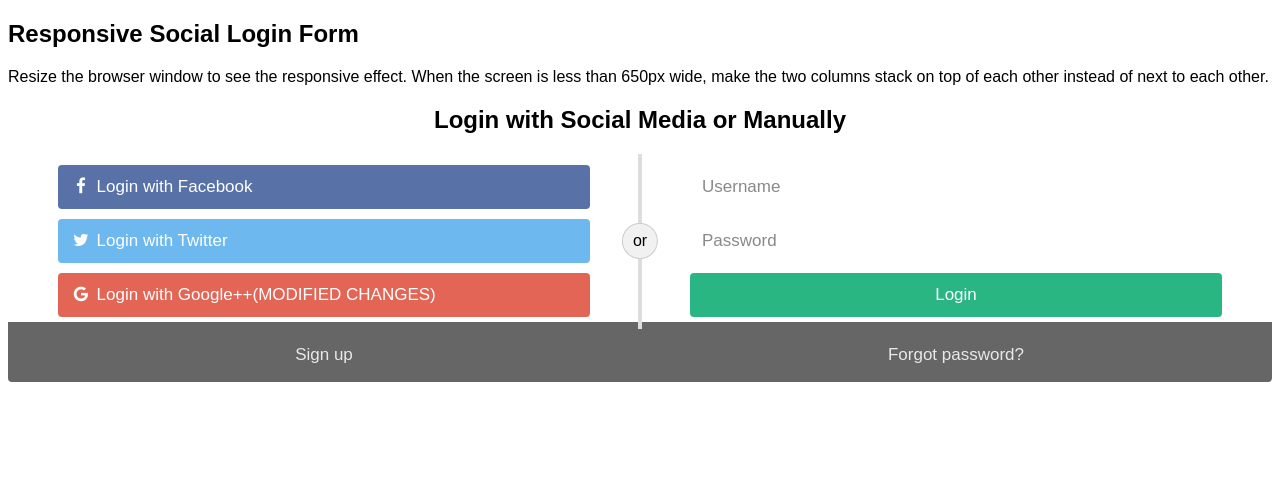
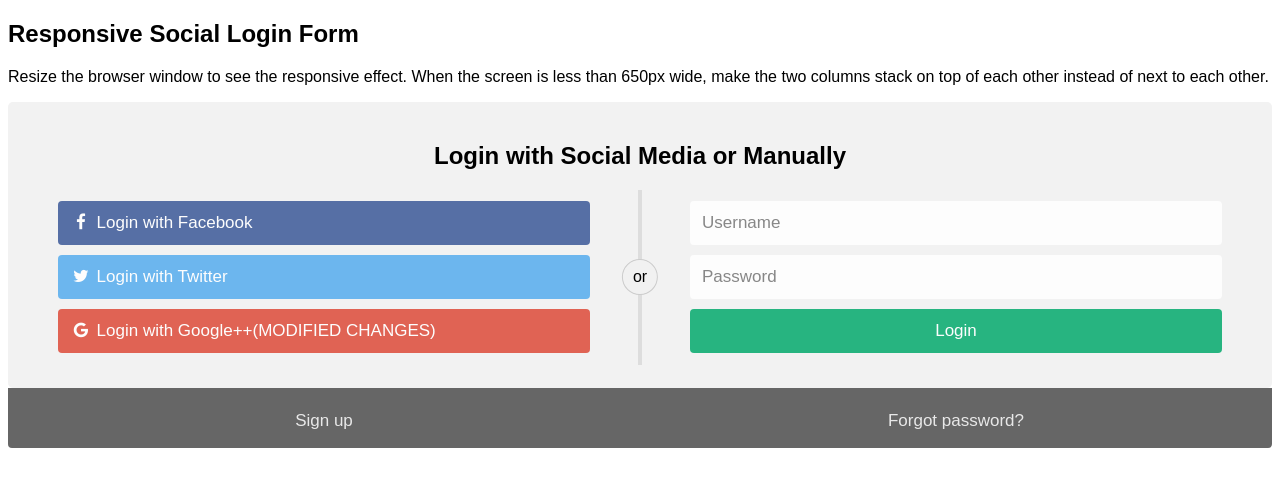
Before and after one commit to kamblesneha212/iacsd, a plain HTML site: page index.html in a window 1280 px wide. Drawn offline with Linux system fonts and the light colour scheme.

Commit message:
Update index.html

```diff
--- a/index.html
+++ b/index.html
@@ -138,7 +138,7 @@ input[type=submit]:hover {
 <h2>Responsive Social Login Form</h2>
 <p>Resize the browser window to see the responsive effect. When the screen is less than 650px wide, make the two columns stack on top of each other instead of next to each other.</p>
 
-<div ccontainer">
+<div class="container">
   <form action="/action_page.php">
     <div class="row">
       <h2 style="text-align:center">Login with Social Media or Manually</h2>
```
